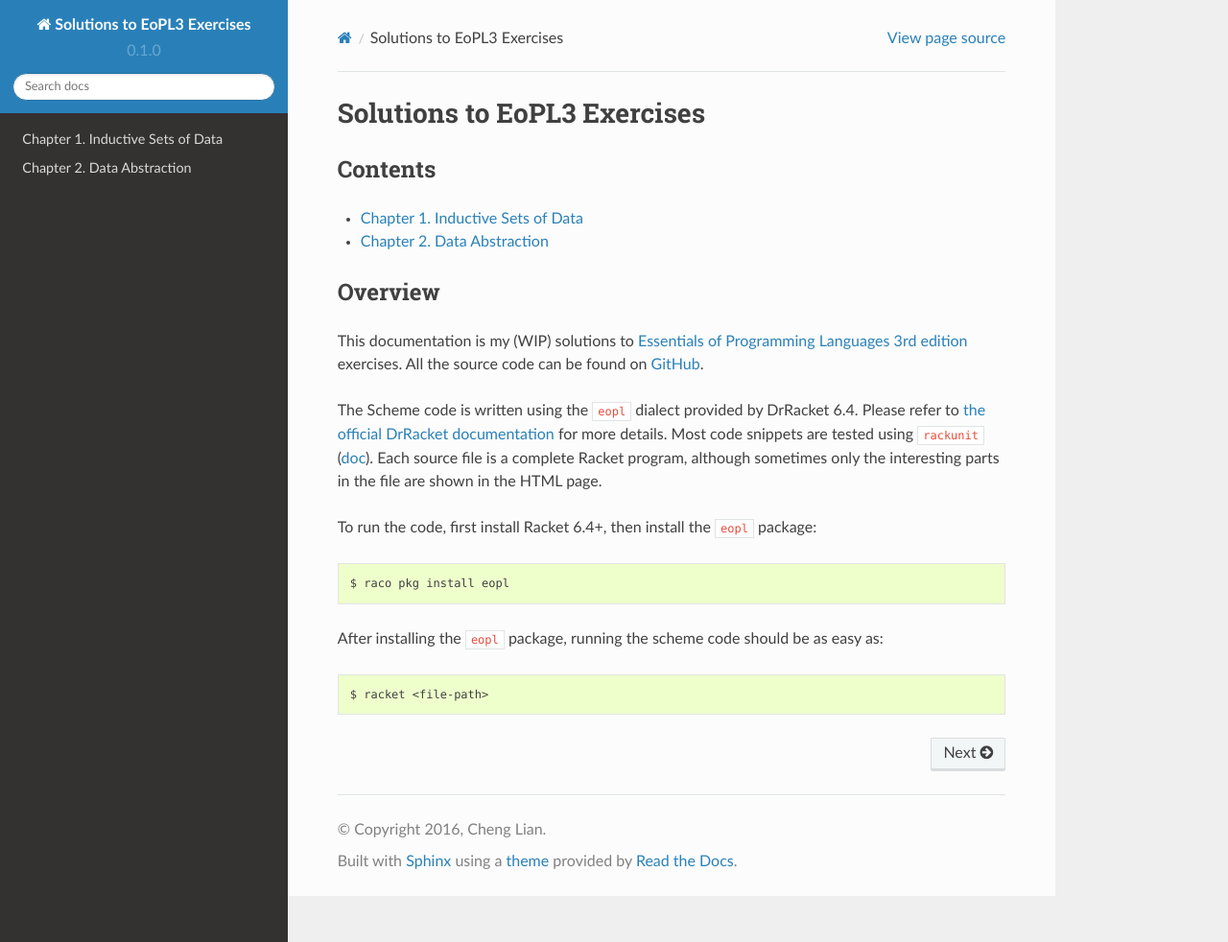
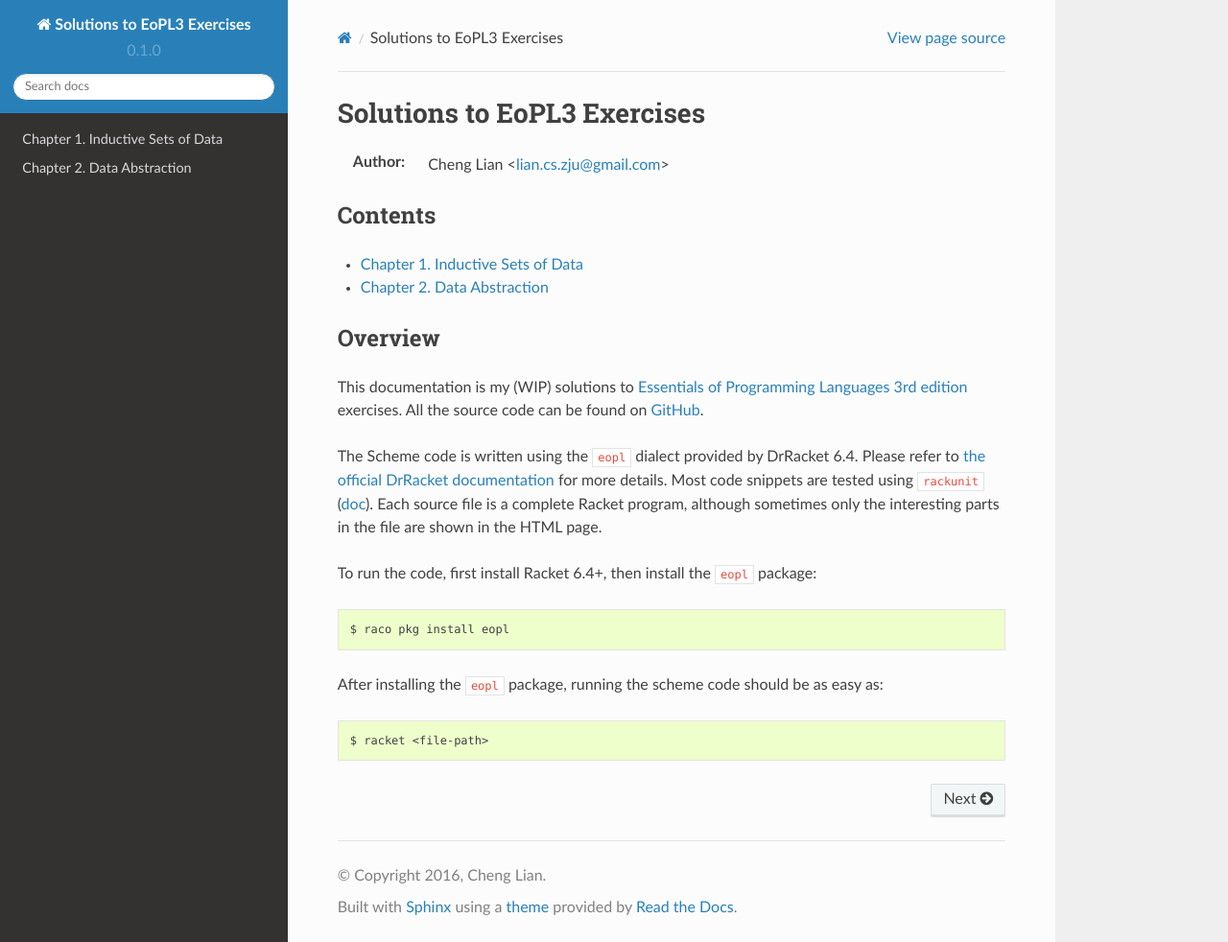
Before and after one commit to liancheng/eopl3, a Sphinx documentation site: the page built from source/index.rst, in a window 1280 px wide and 982 px high. Shown: the whole window at 96% size. Built offline with Sphinx 7.4.7 and the Read the Docs theme 2.0.0, drawn with Linux system fonts in a browser that asks for light colours.

Commit message:
Minor formatting updates

```diff
--- a/source/chapter-01.rst
+++ b/source/chapter-01.rst
@@ -144,7 +144,7 @@
             \begin{cases}
                 0 & n = 0 \\
                 1 & n = 1 \\
-                F(n - 1) + F(n - 2), & n > 1
+                F(n - 1) + F(n - 2) & n > 1
             \end{cases}
 
 #.  :math:`(0, 1, 0) \in S \quad \displaystyle \frac{(n, i, j) \in S}{(n + 1, i + 2, i + j) \in S}`
--- a/source/chapter-02.rst
+++ b/source/chapter-02.rst
@@ -21,6 +21,7 @@
     :language: scheme
     :linenos:
     :start-after: ;; begin
+    :end-before: ;; end
 
 Conclusions:
 
--- a/source/index.rst
+++ b/source/index.rst
@@ -1,5 +1,7 @@
 Solutions to EoPL3 Exercises
 ============================
+
+:Author: Cheng Lian <lian.cs.zju@gmail.com>
 
 ########
 Contents
```
